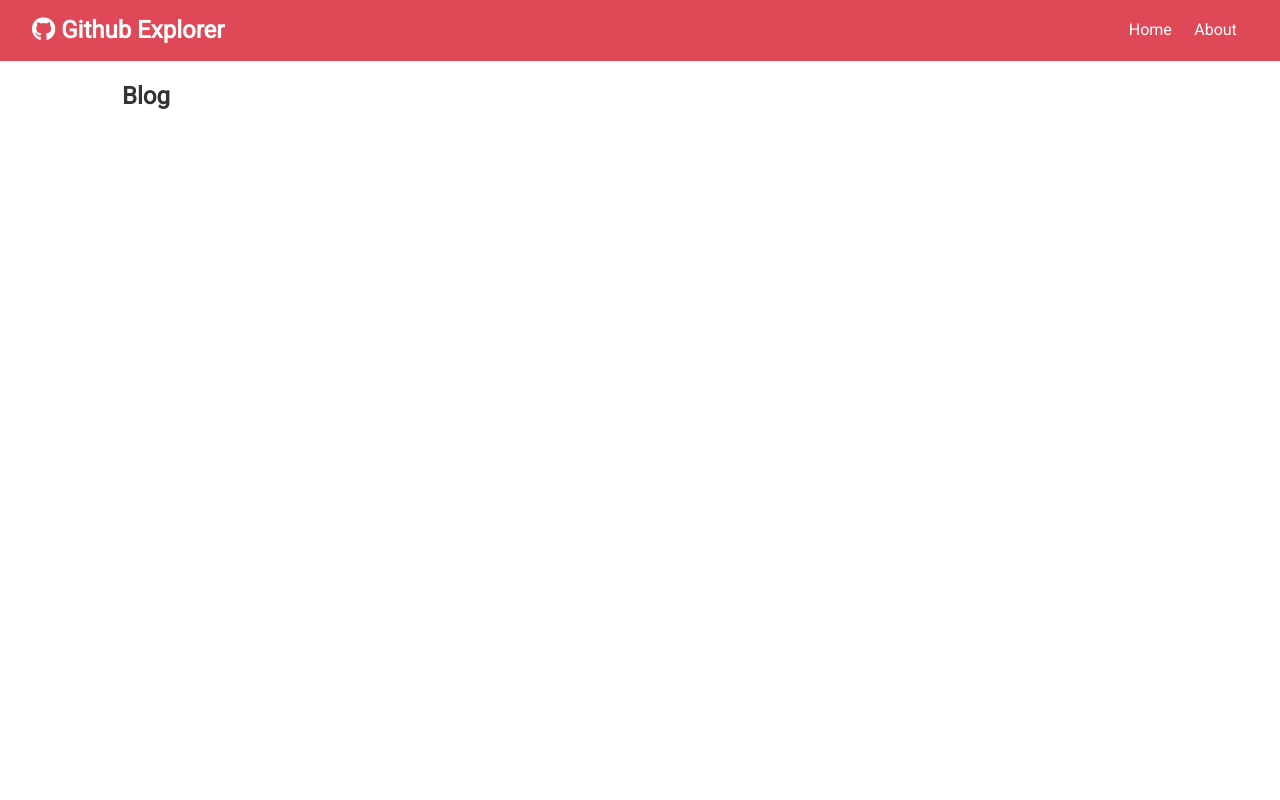
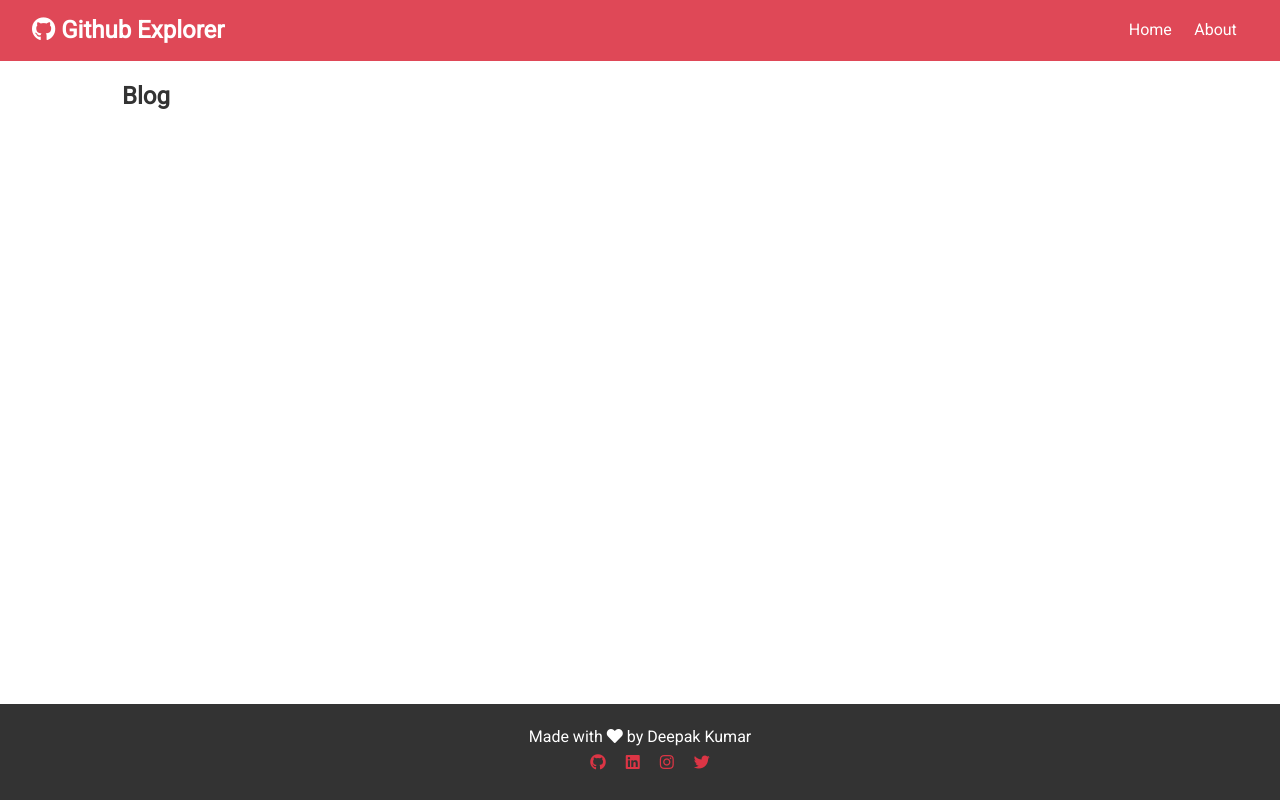
Before and after one commit to dipakkr/Github-Explorer, a React (Create React App) app: page /blog in a window 1280 px wide. Built offline with nearby package versions, Linux system fonts and the light colour scheme.

Commit message:
updated footer and repos

```diff
--- /dev/null
+++ b/src/components/layout/Foooter.js
@@ -0,0 +1,44 @@
+import React from 'react';
+import '../../containers/App/App.css';
+import { Link } from 'react-router-dom';
+
+function Footer() {
+  return (
+    <div className='footer'>
+      <p>
+        Made with <i className={icons.love} /> by Deepak Kumar{' '}
+      </p>
+      <div className='social-links'>
+        <a className='url' href={urls.github} target=''>
+          <i className={icons.github} />
+        </a>
+        <a className='url' href={urls.linkedin} target=''>
+          <i className={icons.linkedin} />
+        </a>
+        <a className='url' href={urls.instagram} target=''>
+          <i className={icons.instagram} />
+        </a>
+        <a className='url' href={urls.twitter} target=''>
+          <i className={icons.twitter} />
+        </a>
+      </div>
+    </div>
+  );
+}
+
+const urls = {
+  instagram: 'http://instagram.com/diipakkr',
+  github: 'https://github.com/dipakkr',
+  linkedin: 'https://www.linkedin.com/in/dipakkr/',
+  twitter: 'https://twitter.com/diipakkr'
+};
+
+const icons = {
+  love: 'fa fa-heart',
+  instagram: 'fab fa-instagram',
+  twitter: 'fab fa-twitter',
+  github: 'fab fa-github',
+  linkedin: 'fab fa-linkedin'
+};
+
+export default Footer;
--- a/src/containers/App/App.css
+++ b/src/containers/App/App.css
@@ -49,6 +49,10 @@ img {
 }
 
 /* User Info Container*/
+header {
+  display: flex;
+}
+
 .userinfo-header {
   margin-top: 20px;
   display: flex;
@@ -59,7 +63,7 @@ img {
 header .profile-name {
   display: flex;
   flex-direction: column;
-  margin-left: 10px;
+  margin-left: 15px;
 }
 
 header .profile-name p {
@@ -75,12 +79,47 @@ header .profile-name p {
 
 .user-stats p {
   color: #666;
-  font-size: 14px;
+  font-size: 12px;
 }
 
 .user-stats h3 {
   text-align: center;
 }
+
+.user-follower {
+  margin-right: 20px;
+}
+
+.user-following {
+  margin-right: 20px;
+}
+
+/* START OF Footer */
+.footer {
+  position: fixed;
+  left: 0;
+  bottom: 0;
+  margin-top: 20px;
+  width: 100%;
+  height: 6em;
+  background-color: #333333;
+  color: white;
+  padding: 20px;
+  text-align: center;
+}
+
+.footer .social-links {
+  display: flex;
+  top: 20px;
+  flex-direction: row;
+  justify-content: center;
+}
+
+.footer .url {
+  margin-left: 20px;
+}
+
+/* END OF FOOTER */
 
 /* Text Styles*/
 .x-large {
--- a/src/containers/App/App.js
+++ b/src/containers/App/App.js
@@ -5,6 +5,7 @@ import Navigation from '../../components/layout/NavBar';
 import User from '../../containers/UserInfo/UserInfo';
 
 import Home from '../Home/Home';
+import Footer from '../../components/layout/Foooter';
 
 function Blog() {
   return <h2> Blog </h2>;
@@ -26,6 +27,7 @@ function App() {
             <Route path='/blog' component={Blog} />
           </Switch>
         </div>
+        <Footer />
       </div>
     </Router>
   );
--- /dev/null
+++ b/src/containers/Repos/RepoItem.js
@@ -0,0 +1,12 @@
+import React from 'react';
+
+function RepoItem({ name, description }) {
+  return (
+    <div className='repo-item'>
+      <h3>{name}</h3>
+      <p>{description}</p>
+    </div>
+  );
+}
+
+export default RepoItem;
--- /dev/null
+++ b/src/containers/Repos/Repos.js
@@ -0,0 +1,14 @@
+import React from 'react';
+import RepoItem from './RepoItem';
+
+function Repos({ repos }) {
+  return (
+    <div className='repo-container'>
+      {repos.map(repo => (
+        <RepoItem {...repo} />
+      ))}
+    </div>
+  );
+}
+
+export default Repos;
--- a/src/containers/UserInfo/UserInfo.js
+++ b/src/containers/UserInfo/UserInfo.js
@@ -3,12 +3,14 @@ import axios from 'axios';
 import Spinner from '../../components/layout/Spinner';
 import { Link } from 'react-router-dom';
 import '../App/App.css';
+import Repos from '../Repos/Repos';
 
 class UserInfo extends Component {
   constructor(props) {
     super(props);
     this.state = {
       user: {},
+      repos: [],
       loading: true
     };
   }
@@ -19,8 +21,12 @@ class UserInfo extends Component {
 
     this.setState({ loading: true });
 
+    //Getting User data
     const res = await axios(`https://api.github.com/users/${login}`);
-    this.setState({ user: res.data, loading: false });
+    const repoRequest = await axios(
+      `https://api.github.com/users/${login}/repos?per_page=5&sort=created:asc`
+    );
+    this.setState({ user: res.data, repos: repoRequest.data, loading: false });
   }
 
   render() {
@@ -48,7 +54,7 @@ class UserInfo extends Component {
       return <Spinner />;
     } else {
       return (
-        <Fragment>
+        <div className='user-container'>
           <Link to='/' className='btn btn-light'>
             Back to Search
           </Link>
@@ -81,7 +87,9 @@ class UserInfo extends Component {
               </div>
             </div>
           </header>
-        </Fragment>
+
+          <Repos repos={this.state.repos} />
+        </div>
       );
     }
   }
```
Also changed, not shown: src/components/layout/About.js (added, +11 -0 lines).
